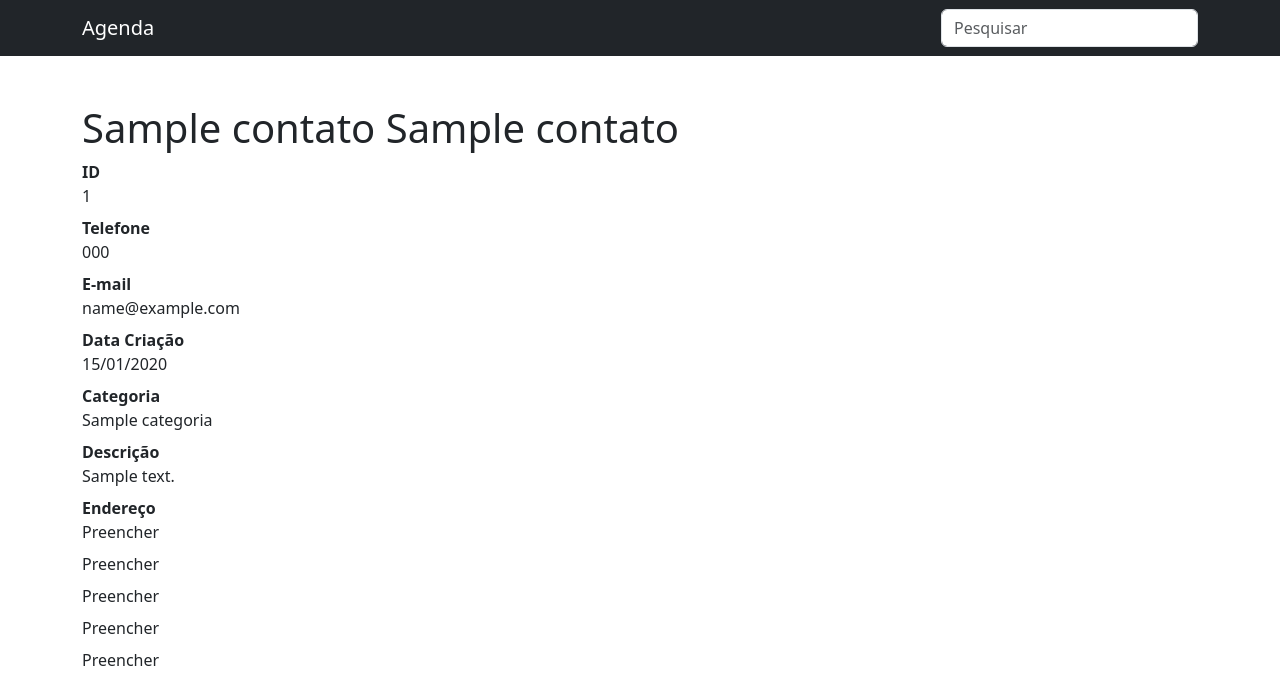
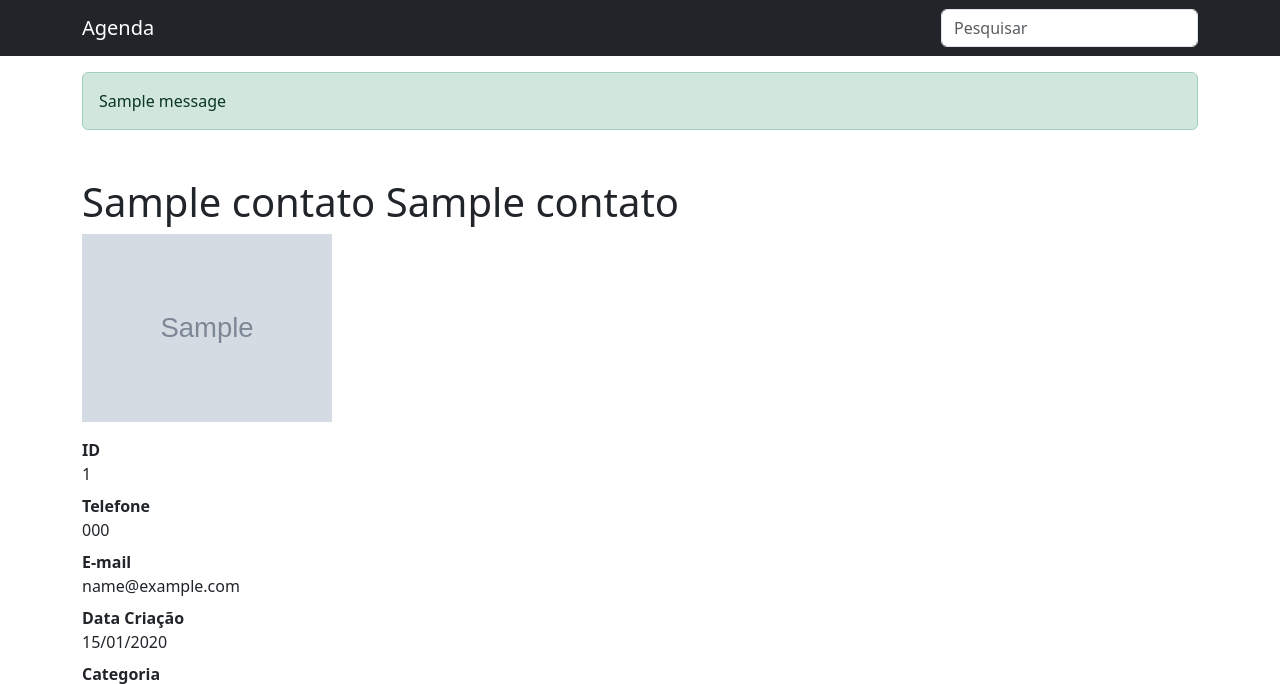
Before and after one commit to antonioliverjr/Agenda_Django, a Django app: page /1 in a window 1280 px wide. Shown: the top 684 px of the page. Run offline with Django 4.2, Linux system fonts and the light colour scheme; tables that the repository leaves empty hold one stand-in row (values such as "Sample post"); grey boxes marked "Sample" are stand-in pictures; one stand-in notice (Sample message) is shown; some libraries are stand-ins or nearby versions.

Commit message:
Adicionando report de mensagens de erros e sucesso

```diff
--- a/agenda/urls.py
+++ b/agenda/urls.py
@@ -15,10 +15,12 @@ Including another URLconf
 """
 from django.contrib import admin
 from django.urls import path, include
+from django.conf import settings
+from django.conf.urls.static import static
 
 urlpatterns = [
     path('', include('contatos.urls'), name='home'),
     path('enderecos/', include('enderecos.urls'), name='enderecos'),
     path('admin/', admin.site.urls, name='painel'),
 
-]
+] + static(settings.MEDIA_URL, document_root=settings.MEDIA_ROOT)
--- a/contatos/models.py
+++ b/contatos/models.py
@@ -17,6 +17,7 @@ class Contato(models.Model):
     data_criacao = models.DateTimeField(default=timezone.now)
     descricao = models.TextField(blank=True)
     categoria = models.ForeignKey(Categoria, on_delete=models.DO_NOTHING)
+    foto = models.ImageField(blank=True, upload_to='fotos/%Y/%m')
     ativo = models.BooleanField(default=True)
 
     def __str__(self):
--- a/contatos/templates/contatos/view.html
+++ b/contatos/templates/contatos/view.html
@@ -1,7 +1,12 @@
 {% extends 'base.html' %}
 
 {% block conteudo %}
+
 <h1 class="mt-5">{{ contato.nome }} {{ contato.sobrenome }}</h1>
+{% if contato.foto %}
+    <p><img src="{{ contato.foto.url }}" style="max-width: 250px; height: auto;"></p>
+{% endif %}
+
 <dl>
     <dt>ID</dt>
     <dd>{{ contato.id }}</dd>
--- a/contatos/views.py
+++ b/contatos/views.py
@@ -1,14 +1,15 @@
-from django.shortcuts import render, get_object_or_404, Http404, HttpResponseRedirect
+from django.shortcuts import render, HttpResponseRedirect, get_object_or_404, Http404
 from django.core.paginator import Paginator
 from .models import Contato
 from django.db.models import Q, Value
 from django.db.models.functions import Concat
+from django.contrib import messages
 
 
 def index(request):
     contatos = Contato.objects.order_by('-id').filter(ativo=True)
 
-    paginator = Paginator(contatos, 1)
+    paginator = Paginator(contatos, 25)
     pag = request.GET.get('pag')
 
     contatos = paginator.get_page(pag)
@@ -21,10 +22,15 @@ def index(request):
 
 
 def view(request, id_contato):
-    contato = get_object_or_404(Contato, id=id_contato)
+    try:
+        contato = Contato.objects.get(id=id_contato)
+    except Exception as e:
+        messages.add_message(request, messages.ERROR, "Contato não existe!")
+        return HttpResponseRedirect('/')
 
     if not contato.ativo:
-        raise Http404("Contato solicitado não está ativo, contato o administrador!")
+        messages.add_message(request, messages.WARNING, "Contato solicitado não está ativo, contato o administrador!")
+        return HttpResponseRedirect('/')
 
     return render(
         request,
@@ -37,6 +43,7 @@ def search(request):
     campos = Concat('nome', Value(' '), 'sobrenome')
 
     if not termo or termo is None:
+        messages.add_message(request, messages.INFO, 'Para realizar pesquisa digite um termo.')
         return HttpResponseRedirect('/')
 
     contatos = Contato.objects.annotate(
@@ -46,7 +53,7 @@ def search(request):
         ativo=True
     )
 
-    paginator = Paginator(contatos, 1)
+    paginator = Paginator(contatos, 25)
     pag = request.GET.get('pag')
 
     contatos = paginator.get_page(pag)
--- a/templates/base.html
+++ b/templates/base.html
@@ -12,6 +12,7 @@
   <div class="container">
     <div class="row">
       <div class="col-lg-12">
+        {% include 'parciais/_messages.html' %}
         {% block conteudo %} {% endblock %}
       </div>
     </div>
--- /dev/null
+++ b/templates/parciais/_messages.html
@@ -0,0 +1,7 @@
+{% if messages %}
+  {% for message in messages %}
+    <div class="alert {{ message.tags }} mt-3" role="alert">
+      {{ message }}
+    </div>
+  {% endfor %}
+{% endif %}
```
Also changed, not shown: agenda/settings.py (+12 -0 lines), contatos/migrations/0003_contato_foto.py (added), 3 other files.
